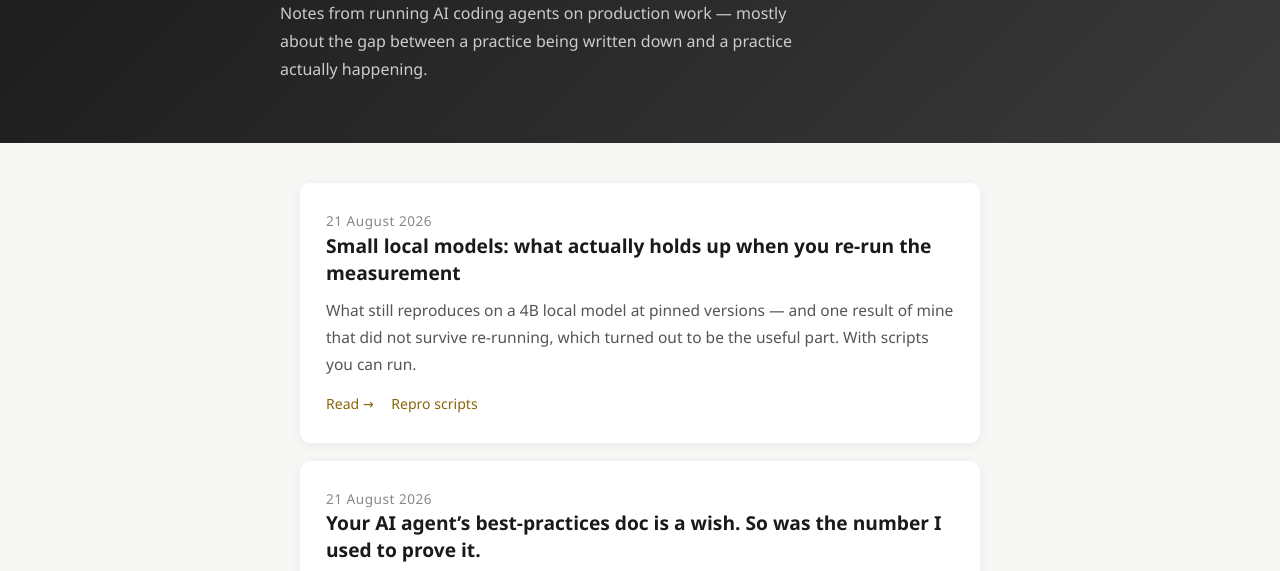
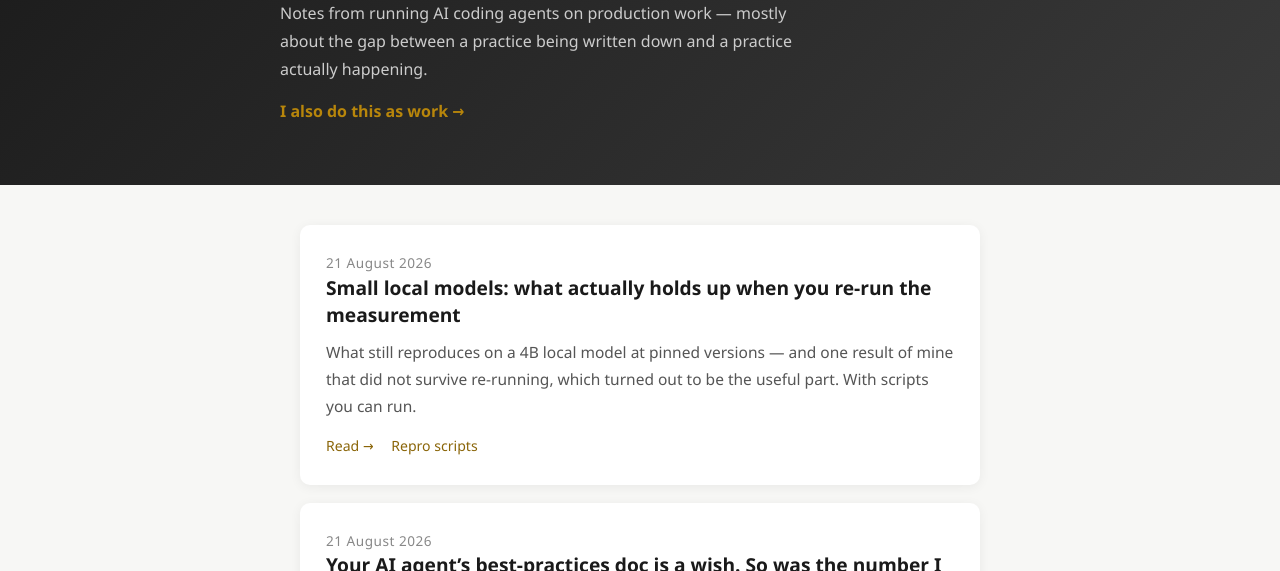
Before and after one commit to ahmadyaseen35-coder/ahmadyaseen35-coder.github.io, a plain HTML site: page writing/index.html in a window 1280 px wide. Shown: the part 169-740 px from the top of the page. Drawn offline with Linux system fonts and the light colour scheme.

Commit message:
writing: index.html

```diff
--- a/writing/index.html
+++ b/writing/index.html
@@ -33,6 +33,7 @@
   <div class="en">Ahmad Ammar</div>
   <h1>Writing</h1>
   <p>Notes from running AI coding agents on production work — mostly about the gap between a practice being written down and a practice actually happening.</p>
+  <p style="margin-top:14px"><a href="/writing/agent-reliability.html" style="color:#b8860b;font-weight:600;text-decoration:none">I also do this as work &rarr;</a></p>
 </div></header>
 <main>
 
```
